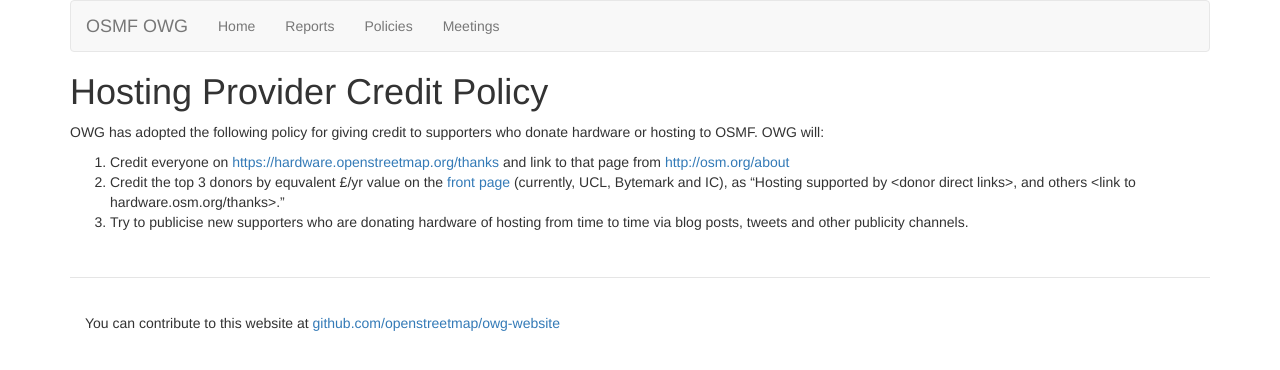
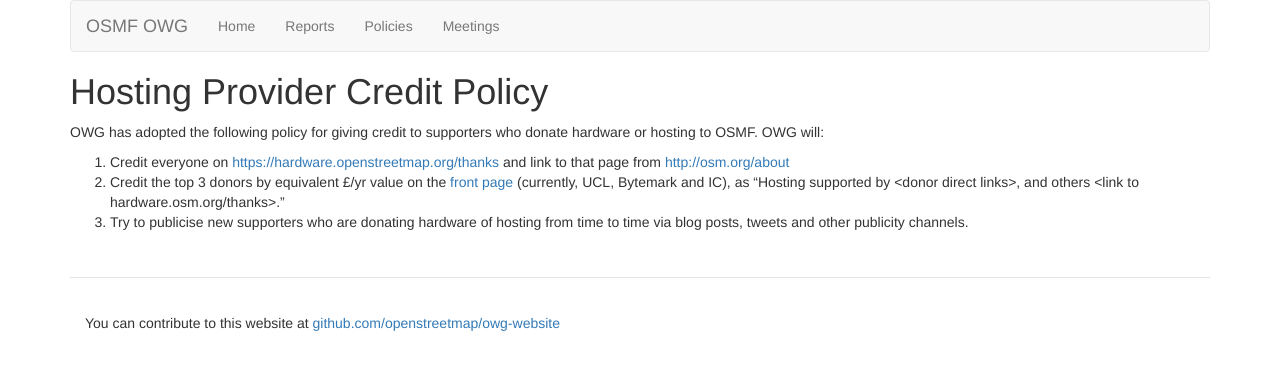
Before and after one commit to openstreetmap/owg-website, a Jekyll site: the page built from policies/hosting-credit.md, in a window 1280 px wide. Shown: the top 370 px of the page. Built offline with Jekyll 4.4.1, drawn with Linux system fonts in a browser that asks for light colours.

Commit message:
Fix typo

```diff
--- a/policies/hosting-credit.md
+++ b/policies/hosting-credit.md
@@ -8,5 +8,5 @@
 OWG has adopted the following policy for giving credit to supporters who donate hardware or hosting to OSMF. OWG will:
 
 1. Credit everyone on [https://hardware.openstreetmap.org/thanks](https://hardware.openstreetmap.org/thanks) and link to that page from [http://osm.org/about](http://osm.org/about)
-2. Credit the top 3 donors by equvalent £/yr value on the [front page](http://www.openstreetmap.org/) (currently, UCL, Bytemark and IC), as "Hosting supported by \<donor direct links>, and others \<link to hardware.osm.org/thanks>."
+2. Credit the top 3 donors by equivalent £/yr value on the [front page](http://www.openstreetmap.org/) (currently, UCL, Bytemark and IC), as "Hosting supported by \<donor direct links>, and others \<link to hardware.osm.org/thanks>."
 3. Try to publicise new supporters who are donating hardware of hosting from time to time via blog posts, tweets and other publicity channels.
```
